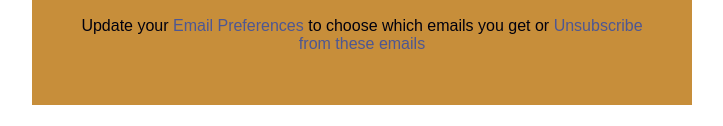
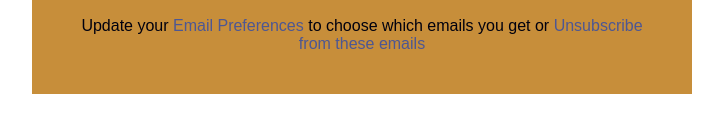
Before and after one commit to DaveFarn/Food-email, a plain HTML site: page index.html in a window 1280 px wide. Shown: the part 2979-3105 px from the top of the page, without its empty margins (278-1001 px from the left). Drawn offline with Linux system fonts and the light colour scheme.

Commit message:
Second Commit

```diff
--- a/index.html
+++ b/index.html
@@ -356,7 +356,7 @@ h1{
                         </tr>
                     </table>
                 </div>
-                <div class="spacer" style="line-height:52px;height:52px;mso-line-height-rule:exactly;background-color:#c78e3a">&nbsp;</div>
+                <div class="spacer" style="line-height:30.5pt;height:30.5pt;mso-line-height-rule:exactly;background-color:#c78e3a">&nbsp;</div>
             </div>
             </td>
             </tr>
```
